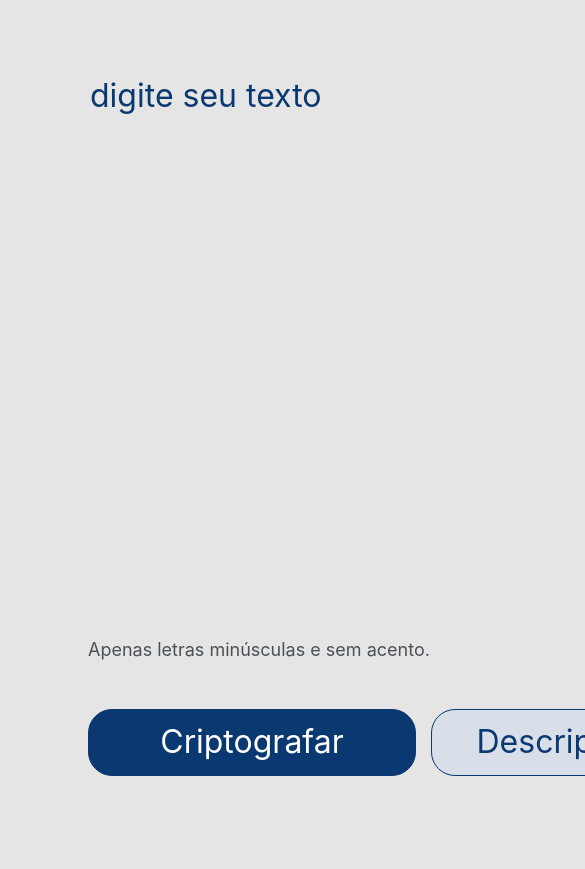
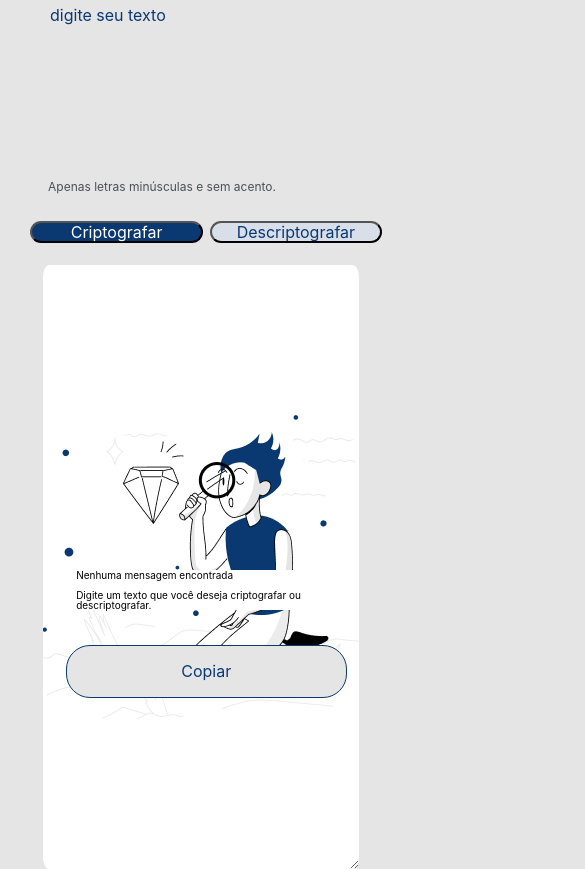
Before and after one commit to Laysabernardes/Decodificador-Alura-One, a plain HTML site: page index.html in a window 390 px wide. Shown: the part 50-919 px from the top of the page, 585 px wide, since content can reach past the window. Before the commit the page ends 876 px from the top, so only its background shows below. Drawn offline with Linux system fonts and the light colour scheme.

Commit message:
Update for style

```diff
--- a/index.html
+++ b/index.html
@@ -17,8 +17,12 @@
 
     <main>
         <section>
-            <textarea class="text-area"  cols="41" rows="9" placeholder="Digite seu texto"></textarea>
-
+            <textarea
+                class="text-area"
+                cols="41"
+                rows="9"
+                placeholder="Digite seu texto"
+            ></textarea>
             <div>
                 <p class="informacao">Apenas letras minúsculas e sem acento.</p>
             </div>
@@ -30,8 +34,11 @@
 
         <section>
             <textarea class="mensagem"></textarea>
-            <button class="btn-copiar ">Copiar</button>
-            <p class="texto1">Nenhuma mensagem encontrada<br><br>Digite um texto que você deseja criptografar ou descriptografar.</p>
+            <div class="container-botao-informacao">
+                <p class="texto1">Nenhuma mensagem encontrada<br><br>Digite um texto
+                    que você deseja criptografar ou descriptografar.</p>
+                <button class="btn-copiar">Copiar</button>
+            </div>
         </section>
     </main>
     <script src="script.js"></script>
--- a/style.css
+++ b/style.css
@@ -2,9 +2,8 @@
 * {
     background: #E5E5E5;
     font-family: 'Inter', sans-serif;
-    font-weight: 400;
-    font-size: 32px;
-    line-height: 150%;
+    font-size: 16px;
+    line-height: 100%;
 }
 
 .principal {
@@ -13,24 +12,32 @@
 }
 
 .logo {
-    margin-left: 10px;
-    padding-top: 10px;
-    width: 8%;
+    margin: 1%;
+    width: 6%;
 }
 
 main {
     display: flex;
-    margin-bottom: 50px;
-    margin-left: 80px;
+    margin-bottom: 5%;
+    margin-left: 6%;
 }
 
 .text-area {
     border: none;
     color: #0A3871;
-    margin-top: 90px;
+    margin-top: 15%;
+    margin-bottom: 50%;
     text-transform: lowercase;
+    width: 100%;
+    max-width: 400px;
+    height: 150px;
+    resize: none;
 }
-::placeholder { color: #0A3871; }
+
+::placeholder {
+    color: #0A3871;
+}
+
 .text-area:focus {
     outline: none;
 }
@@ -46,55 +53,61 @@ section {
     background-repeat: no-repeat;
     background-position: center;
     border: none;
-    border-radius: 24px;
+    border-radius: 2%;
     color: #0A3871;
-    margin-left: 98px;
-    margin-top: 20px;
-    padding-left: 20px;
     position: fixed;
-    width: 400px;
-    height: 800px;
-    top: 40px;
-    left: 900px;
-    z-index: 1; /* Elevar a mensagem */
+    width: 45%;
+    height: 80%;
+    padding-bottom: 3%;
+    left: 45%;
+    display: flex;
+    flex-direction: column;
+    justify-content: flex-end;
 }
 
 .mensagem:focus {
     outline: none;
 }
+
 .mensagem.sem-imagem {
-    background-image: none; /* Remove a imagem de fundo */
-    background-color: white; /* Define o fundo como branco */
+    background-image: none;
+    background-color: white;
+    padding: 5%;
+    margin: 0 5% 0 0;
+    height: 60%;
+}
+
+.container-botao-informacao {
+    display: flex;
+    align-items: center;
+    margin-top: auto;
 }
 
 .botoes {
     display: flex;
-    margin-top: 18px;
 }
 
 .btn-desencriptar {
     background: #D8DFE8;
-    border: 1px solid #0A3871;
+    border: 0.5% solid #0A3871;
     border-radius: 24px;
     color: #0A3871;
     cursor: pointer;
-    height: 67px;
-    margin-left: 15px;
-    width: 328px;
-    margin-top: 10px;
-    z-index: 2; /* Elevar os botões */
+    height: 200%;
+    margin-left: 2%;
+    width: 50%;
+    margin-top: 1%;
 }
 
 .btn-encriptar {
     background-color: #0A3871;
-    border: 1px solid #0A3871;
+    border: 0.5% solid #0A3871;
     border-radius: 24px;
     color: white;
     cursor: pointer;
-    height: 67px;
-    width: 328px;
-    margin-top: 10px;
-    z-index: 2; /* Elevar os botões */
+    height: 200%;
+    width: 50%;
+    margin-top: 1%;
 }
 
 .btn-copiar {
@@ -102,34 +115,114 @@ section {
     border-radius: 24px;
     color: #0A3871;
     cursor: pointer;
-    height: 67px;
-    margin-top: 700px;
-    margin-left: 250px;
-    position: absolute;
-    width: 336px;
-    z-index: 2; /* Elevar os botões */
+    width: 100%;
+    height: 100%;
+    z-index: 2;
+    margin: 5% 350%;
 }
 
 .informacao {
     color: #495057;
     font-size: 18px;
-    margin-top: 130px;
-    z-index: 2; /* Elevar a informação */
+    text-align: center;
+    /* Elevar a informação */
 }
 
 .texto1 {
     color: black;
-    font-size: 18px;
-    padding: 0 30px;
+    font-size: 12px;
     position: relative;
-    z-index: 3; /* Elevar o texto1 */
     background-color: white;
-    width: 300px;
+    width: 100%;
     height: auto;
-    margin-top: 550px;
-    margin-left: 250px;
+    margin: 120% 0 0 110%;
 }
 
 .oculto {
-    display: none; /* Esconde o elemento */
+    display: none;
 }
+
+@media (max-width: 1024px) {
+    .mensagem {
+        width: 50%;
+        left: 45%;
+        height: 75%;
+    }
+
+    .btn-copiar {
+        width: 200%;
+        height: 100%;
+        padding: 5%;
+        margin: 10% auto;
+        left: 25%;
+        z-index: 2;
+    }
+
+    .texto1 {
+        margin: 0% auto;
+        left: 20%;
+    }
+}
+
+
+@media (max-width: 480px) {
+    main {
+        flex-direction: column;
+    }
+
+    .logo {
+        width: 15%;
+    }
+
+    .text-area {
+        width: 80%;
+        margin: 5%;
+    }
+
+    .informacao {
+        margin: 1% 0 4%;
+        font-size: 12px;
+        text-align: left;
+        padding-left: 5%;
+    }
+
+    .botoes {
+        margin: 3% 0 3% 0;
+    }
+
+    .mensagem {
+        width: 80%;
+        height: 70%;
+        padding-bottom: 3%;
+        left: 1%;
+        margin: 3% 2% 3% 10% ;
+        position: absolute;
+    }
+
+    .mensagem.sem-imagem {
+        padding: 5%;
+        margin: 5% 5% 0% 5%;
+        height: 50%;
+    }
+
+    .container-botao-informacao {
+        display: flex;
+        flex-direction: column;
+        align-items: end;
+        margin-top: 80%;
+    }
+    .informacao {
+        font-size: 12px;
+    }
+
+    .texto1 {
+        font-size: 10px;
+        width: 80%;
+        left: 3%;
+        margin-top: 10%;
+    }
+
+    .btn-copiar {
+        width: 80%;
+    }
+}
```
